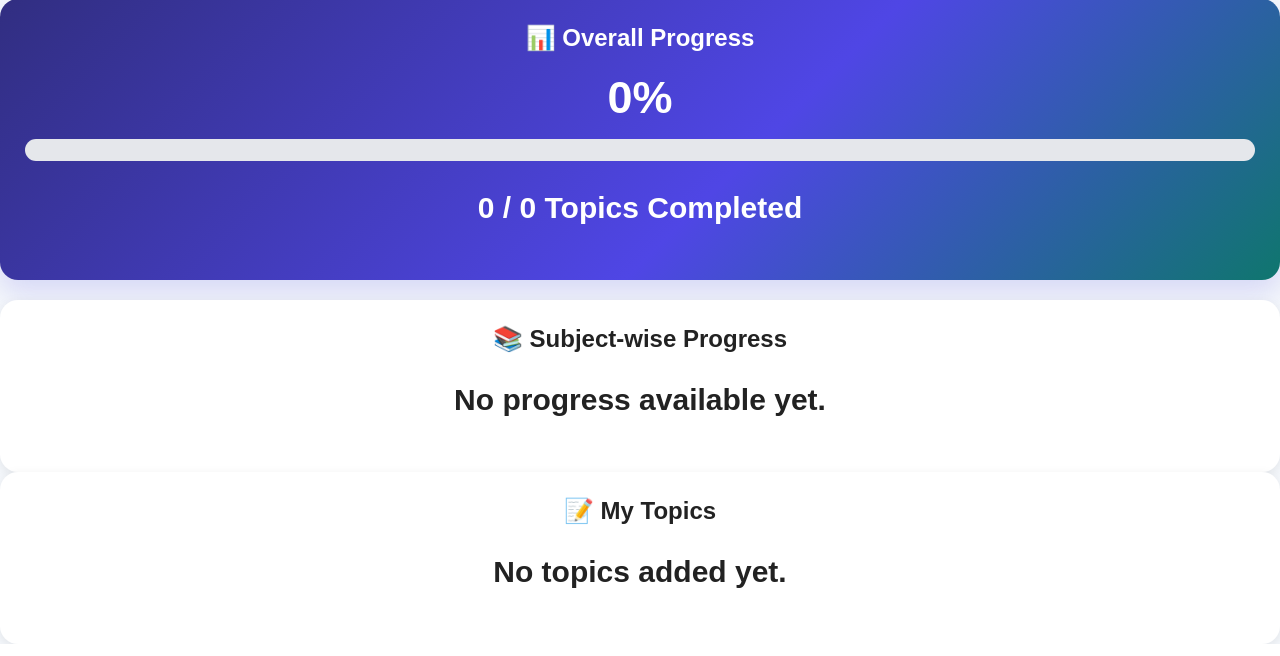
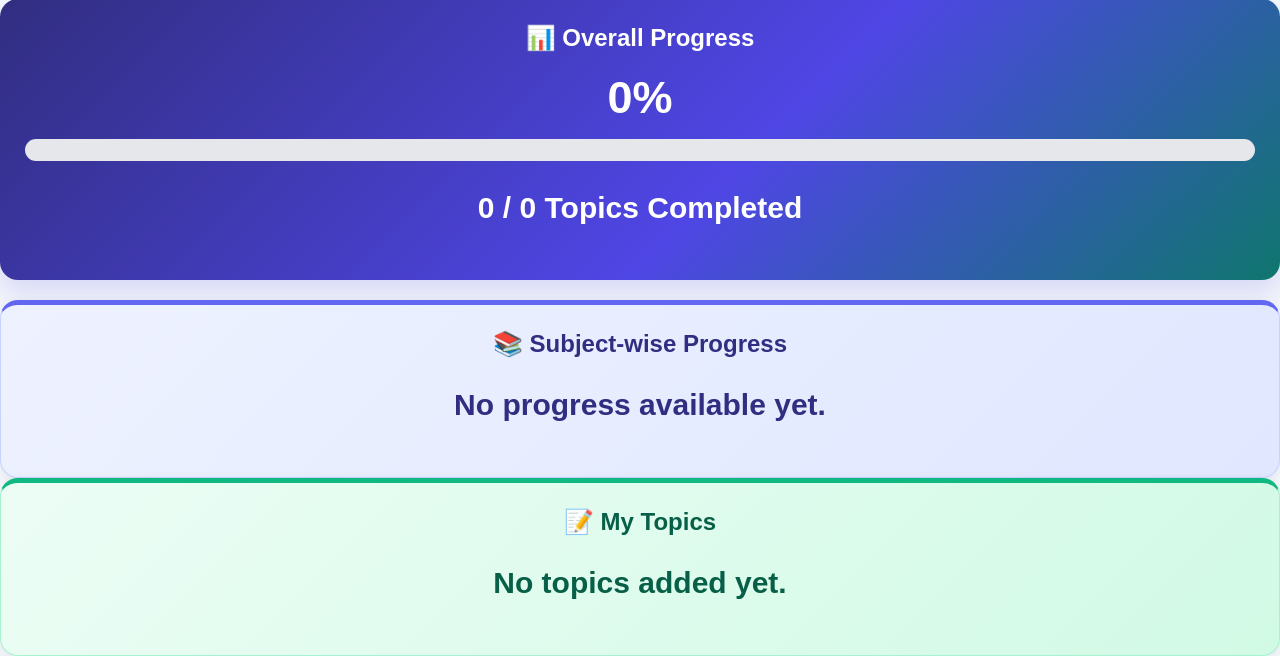
Before and after one commit to saranrj-dev/student-smart-study-planner, a Flask app: page /progress in a window 1280 px wide. Shown: the part 565-1221 px from the top of the page. Run offline with Flask 3, Linux system fonts and the light colour scheme; the visitor is signed in with stand-in values (Sample User, id 1); data that the repository does not hold is empty; some libraries are stand-ins or nearby versions.

Commit message:
Color full Subject-wise Progress and My Topics sections

```diff
--- a/templates/progress.html
+++ b/templates/progress.html
@@ -113,6 +113,41 @@
             border-radius: 6px;
         }
 
+
+        /* Color the complete sections, not only individual topic rows */
+        .container .card.subject-progress-section {
+            background: linear-gradient(135deg, #eef2ff 0%, #e0e7ff 100%) !important;
+            color: #1e1b4b !important;
+            border: 1px solid #c7d2fe;
+            border-top: 5px solid #6366f1;
+        }
+        .container .card.my-topics-section {
+            background: linear-gradient(135deg, #ecfdf5 0%, #d1fae5 100%) !important;
+            color: #064e3b !important;
+            border: 1px solid #a7f3d0;
+            border-top: 5px solid #10b981;
+        }
+        .container .card.subject-progress-section h2,
+        .container .card.subject-progress-section p,
+        .container .card.subject-progress-section h3,
+        .container .card.subject-progress-section strong { color: #312e81 !important; }
+        .container .card.my-topics-section h2,
+        .container .card.my-topics-section p,
+        .container .card.my-topics-section strong { color: #065f46 !important; }
+        body.dark-mode .container .card.subject-progress-section,
+        body.dark-mode .container .card.my-topics-section {
+            background: #172033 !important;
+            color: #f1f5f9 !important;
+            border-color: #475569;
+        }
+        body.dark-mode .container .card.subject-progress-section h2,
+        body.dark-mode .container .card.subject-progress-section p,
+        body.dark-mode .container .card.subject-progress-section h3,
+        body.dark-mode .container .card.subject-progress-section strong,
+        body.dark-mode .container .card.my-topics-section h2,
+        body.dark-mode .container .card.my-topics-section p,
+        body.dark-mode .container .card.my-topics-section strong { color: #e2e8f0 !important; }
+
     </style>
 </head>
 
@@ -209,7 +244,7 @@
 
 
         <!-- SUBJECT-WISE PROGRESS -->
-        <div class="card">
+        <div class="card subject-progress-section">
 
             <h2>📚 Subject-wise Progress</h2>
 
@@ -256,7 +291,7 @@
 
 
         <!-- MY TOPICS -->
-        <div class="card">
+        <div class="card my-topics-section">
 
             <h2>📝 My Topics</h2>
 
```
